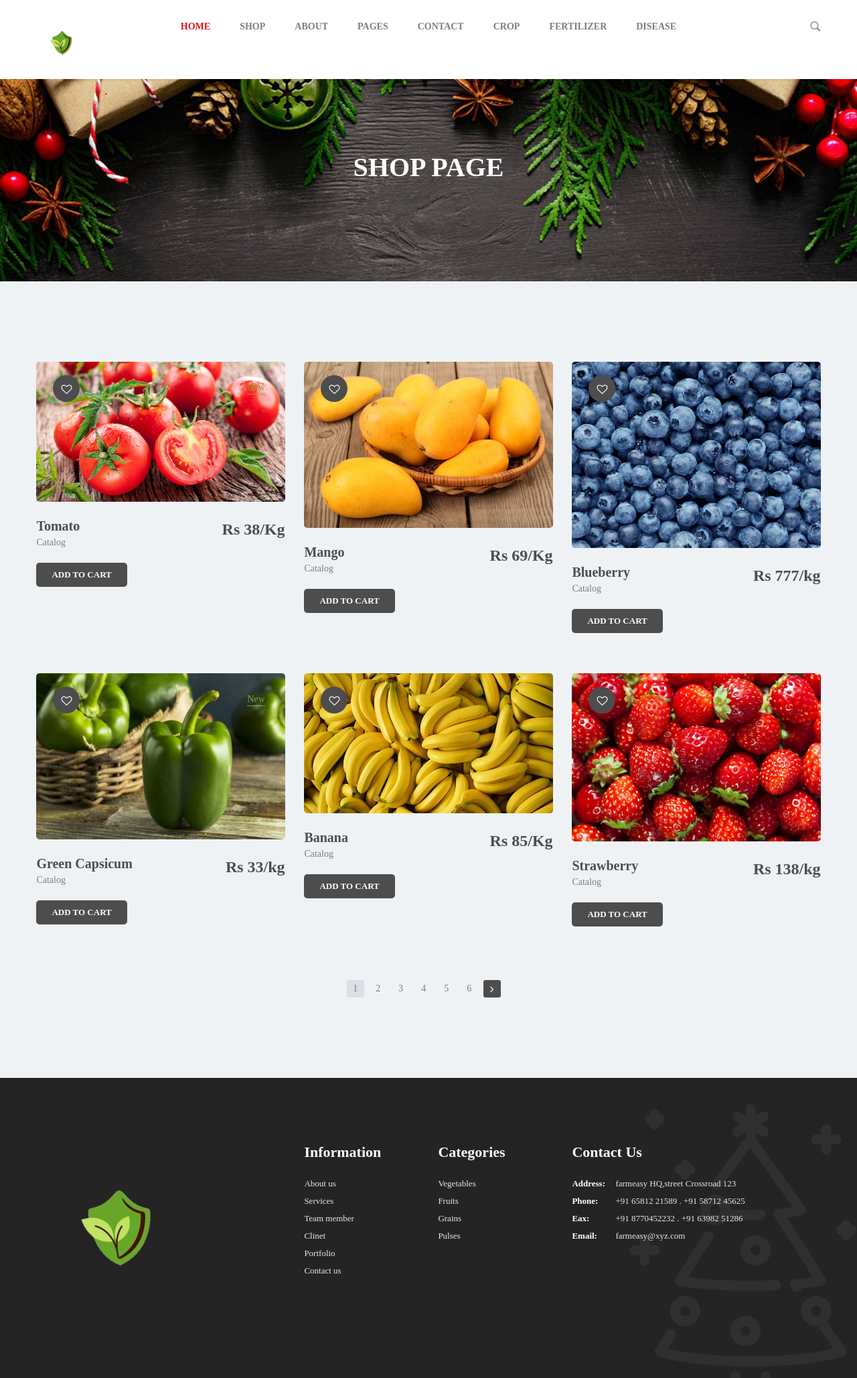
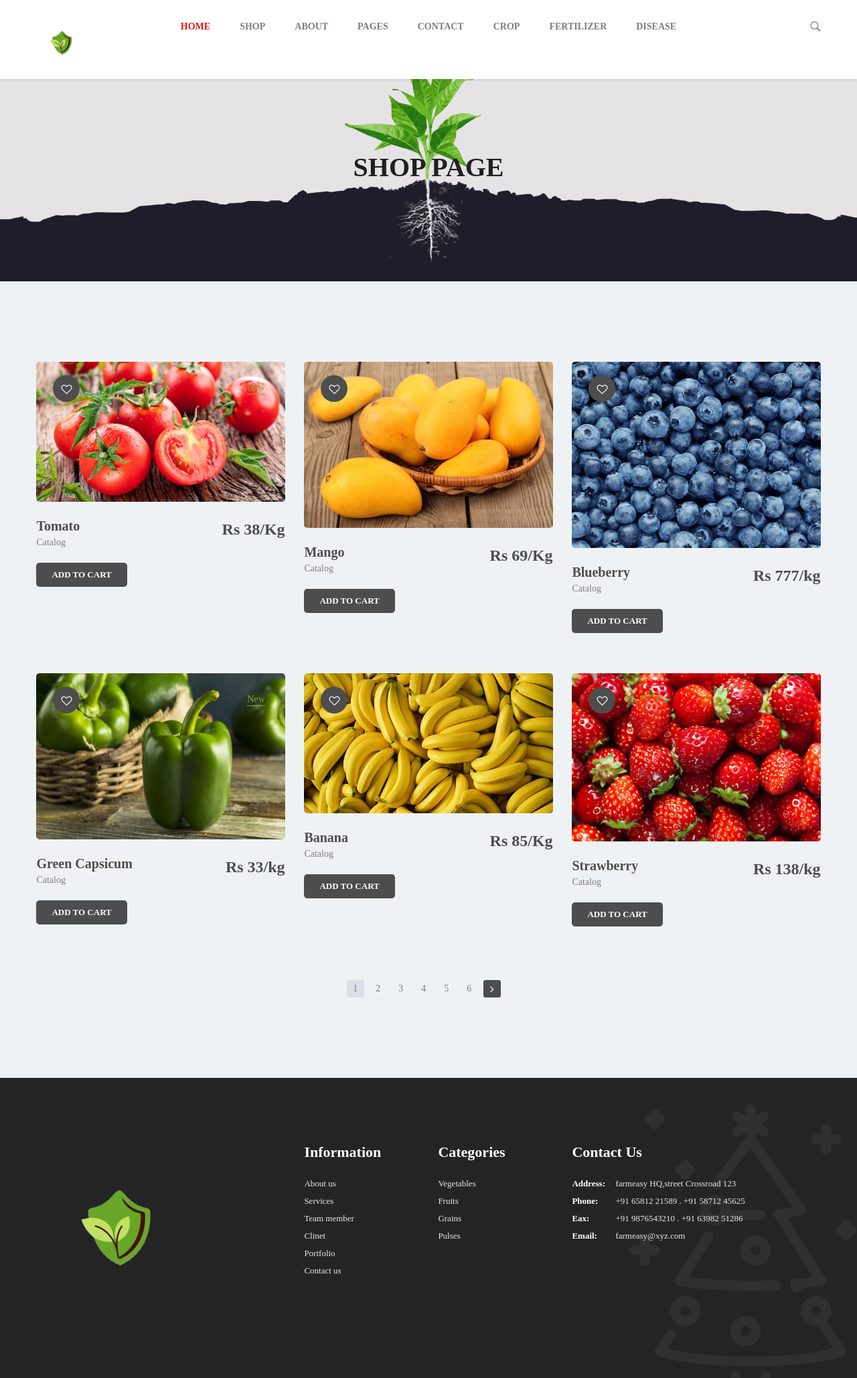
Before and after one commit to VisharadR/epic-deploy, a Flask app: page /shopPage in a window 1280 px wide. Shown: the whole page at 67% size. Run offline with Flask 2, Linux system fonts and the light colour scheme; parts of the project's set-up code (start-up, migrations or seed data) failed here and were passed over; some libraries are stand-ins or nearby versions; some web fonts are replaced.

Commit message:
shop html

```diff
--- a/templates/layout.html
+++ b/templates/layout.html
@@ -306,7 +306,7 @@ Smartphone Compatible web template, free webdesigns for Nokia, Samsung, LG, Sony
 							<ul>
 								<li><span>Address:</span> farmeasy HQ,street Crossroad 123</li>
 								<li><span>Phone:</span> +91 65812 21589 . +91 58712 45625</li>
-								<li><span>Eax:</span> +91 8770452232 . +91 63982 51286</li>
+								<li><span>Eax:</span> +91 9876543210 . +91 63982 51286</li>
 								<li><span>Email:</span> farmeasy@xyz.com</li>
 							</ul>
 
--- a/templates/shop.html
+++ b/templates/shop.html
@@ -11,13 +11,13 @@
 
 
     <!-- Page Banner Section Start-->
-    <div class="page-banner-section section" style="background-image: url(img/bg/page-banner.jpg)">
+    <div class="page-banner-section section" style=background-image:url({{ url_for('static' , filename = "img/bg/page-bg.png") }} )>
         <div class="container">
             <div class="row">
 
                 <!-- Page Title Start -->
                 <div class="page-title text-center col">
-                    <h1>shop page</h1>
+                    <h1 style="color: #202020">shop page</h1>
                 </div><!-- Page Title End -->
 
             </div>
```
